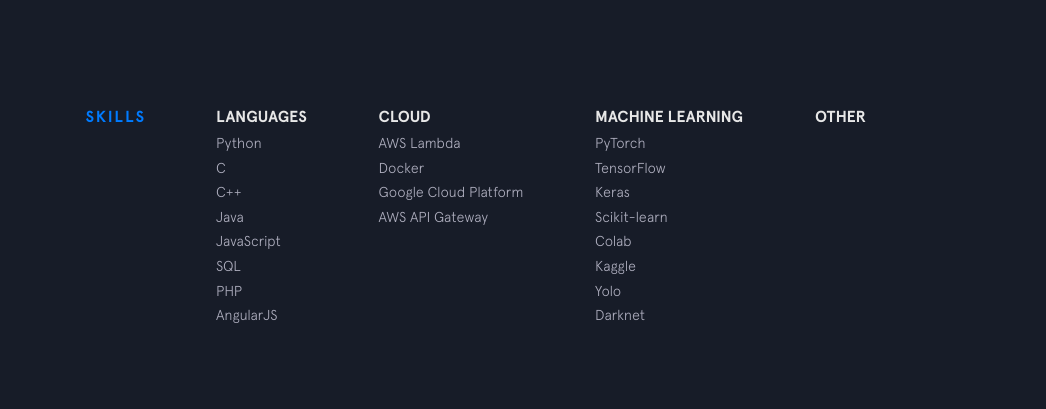
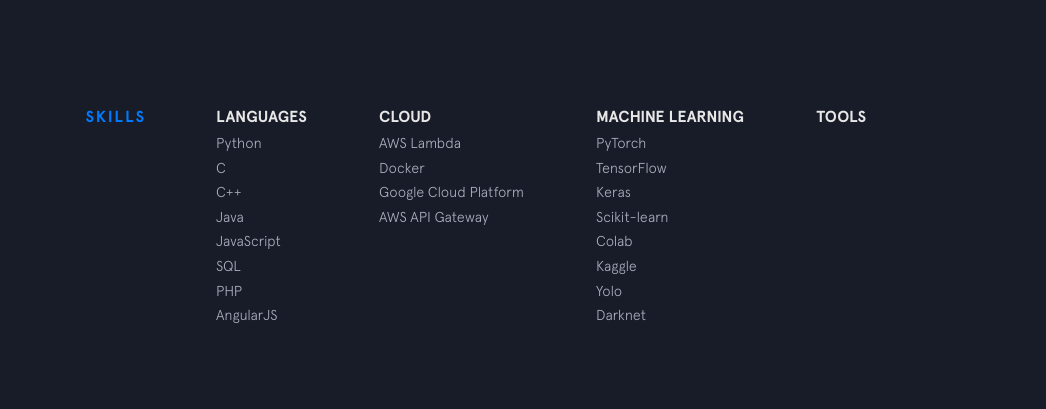
Before and after one commit to srikanthkarre/portfolio, a Jekyll site: the page built from index.html, in a window 1280 px wide and 900 px high, scrolled down 1463 px. Shown: the part 153-562 px from the top of the window, without its empty margins (234-1280 px from the left). Built offline with Jekyll 4.4.1, drawn with Linux system fonts in a browser that asks for light colours; nearby versions of some CDN libraries.

Commit message:
Update skills.html

```diff
--- a/_includes/skills.html
+++ b/_includes/skills.html
@@ -28,9 +28,9 @@
         </ul>
       </div>
       <div class="skillz__category">
-        <div class="skillz__category__label">Other</div>
+        <div class="skillz__category__label">Tools</div>
         <ul>
-          {% for thing in site.data.skills.other %}
+          {% for thing in site.data.skills.tools %}
           <li class="skillz__category__item">{{thing.item}}</li>
           {% endfor %}
         </ul>
```
